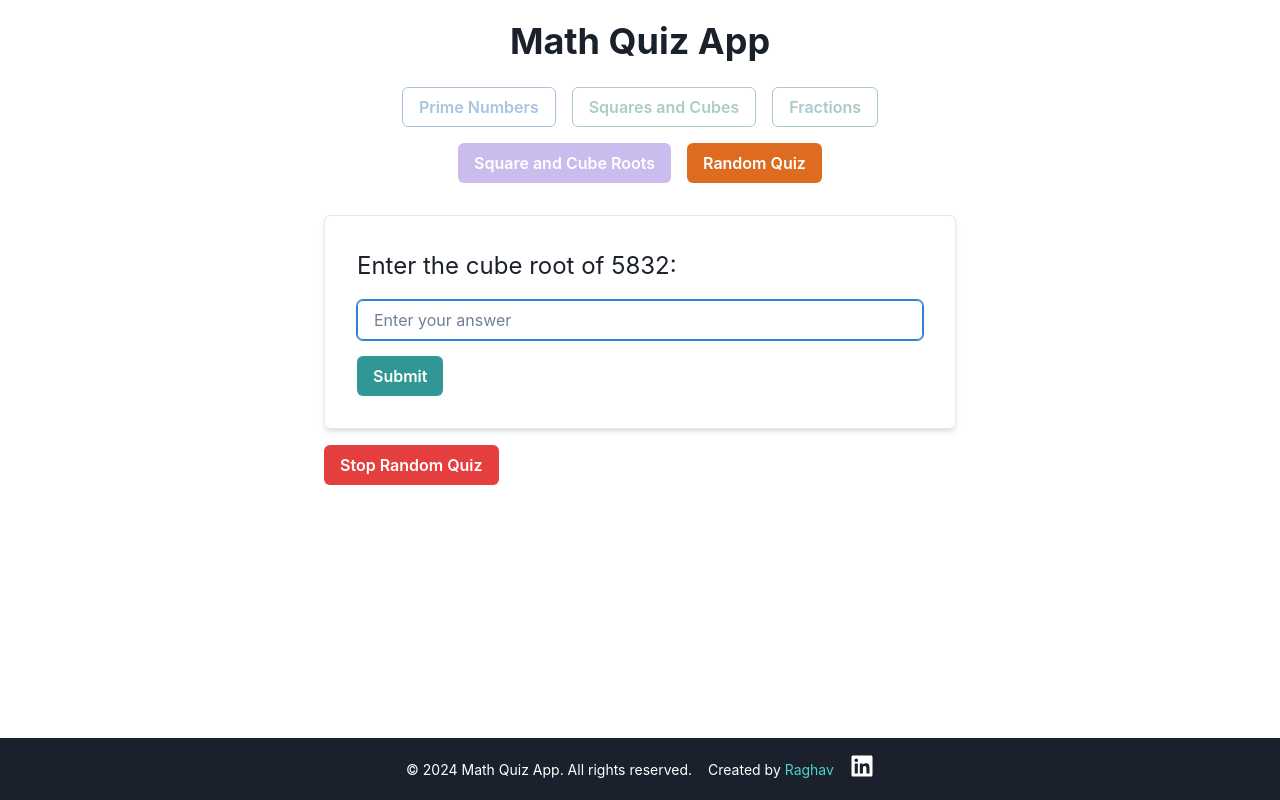
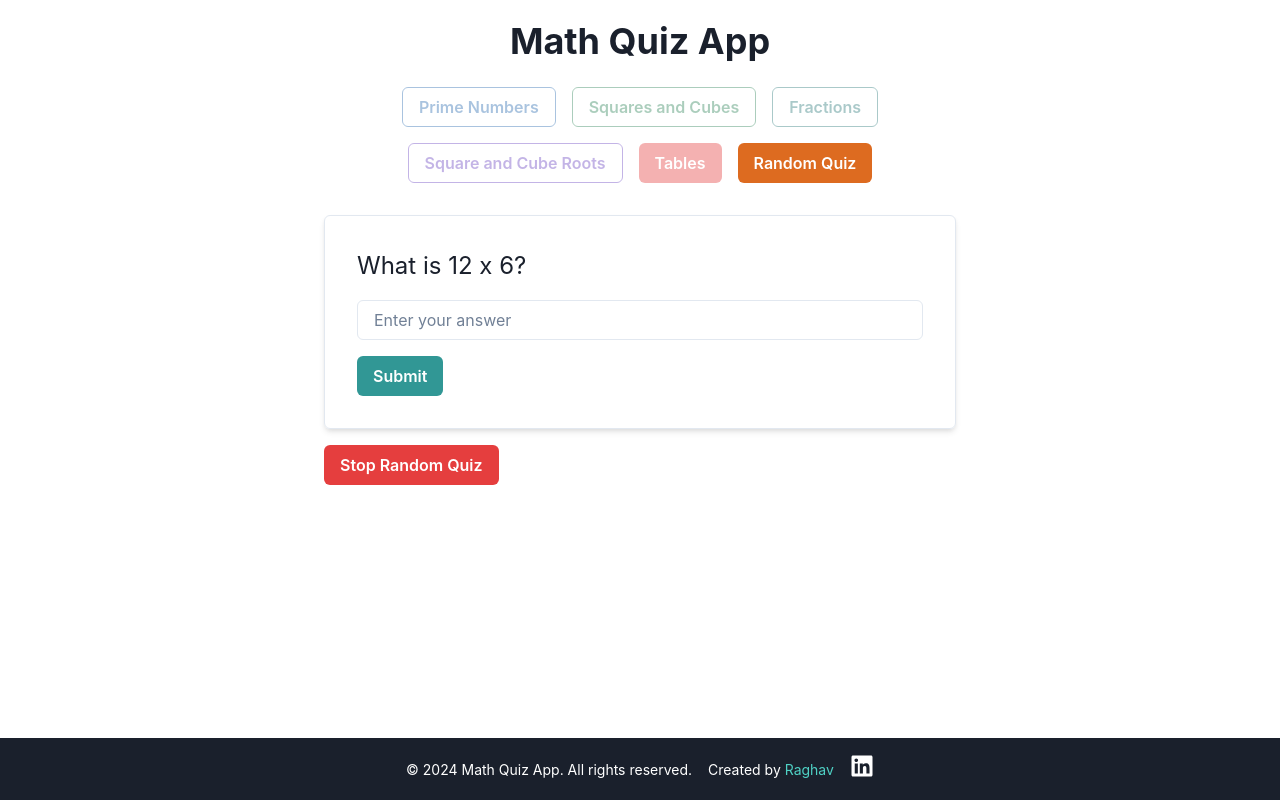
Before and after one commit to raghavm07/MathQuizApp, a React (Vite) app in the folder my-quiz-app/: page / in a window 1280 px wide. Both pictures are taken after a click on the button "Random Quiz". Built offline with nearby package versions, Linux system fonts and the light colour scheme.

Commit message:
Tables also added

```diff
--- a/my-quiz-app/src/App.jsx
+++ b/my-quiz-app/src/App.jsx
@@ -11,11 +11,12 @@ import {
   Stack,
   Icon,
 } from "@chakra-ui/react";
-import { FaGithub, FaLinkedin, FaTwitter } from "react-icons/fa";
+import { FaLinkedin } from "react-icons/fa";
 import PrimeQuiz from "./components/PrimeNumberQuiz";
 import SquareCubeRoot from "./components/SquareCubeRoot";
 import SquaresAndCubes from "./components/SquaresAndCubes";
 import FractionQuiz from "./components/FractionQuiz";
+import TablesQuiz from "./components/TablesQuiz";
 
 const App = () => {
   const [quizType, setQuizType] = useState("");
@@ -26,6 +27,7 @@ const App = () => {
     "squaresAndCubes",
     "fractions",
     "squareAndCubeRoots",
+    "tables",
   ];
 
   const handleQuizSelection = (type) => {
@@ -66,6 +68,10 @@ const App = () => {
       case "squareAndCubeRoots":
         return (
           <SquareCubeRoot onComplete={isRandom ? selectRandomQuiz : () => {}} />
+        );
+      case "tables":
+        return (
+          <TablesQuiz onComplete={isRandom ? selectRandomQuiz : () => {}} />
         );
       default:
         return null;
@@ -116,6 +122,16 @@ const App = () => {
           >
             Square and Cube Roots
           </Button>
+
+          <Button
+            variant={quizType === "tables" ? "solid" : "outline"}
+            colorScheme="red"
+            onClick={() => handleQuizSelection("tables")}
+            isDisabled={isRandom}
+          >
+            Tables
+          </Button>
+
           <Button
             colorScheme="orange"
             variant={isRandom ? "solid" : "outline"} // Change the variant based on isRandom
--- /dev/null
+++ b/my-quiz-app/src/components/TablesQuiz.jsx
@@ -0,0 +1,72 @@
+// src/components/TablesQuiz.js
+
+import { useState, useEffect } from "react";
+import { Box, Button, Text, Input } from "@chakra-ui/react";
+
+const TablesQuiz = ({ onComplete }) => {
+  const [number, setNumber] = useState(0);
+  const [question, setQuestion] = useState("");
+  const [correctAnswer, setCorrectAnswer] = useState("");
+  const [userAnswer, setUserAnswer] = useState("");
+  const [message, setMessage] = useState("");
+
+  useEffect(() => {
+    generateQuestion();
+  }, []);
+
+  const generateQuestion = () => {
+    const num = Math.floor(Math.random() * 20) + 1; // Random number between 1 and 10
+    const multiplier = Math.floor(Math.random() * 10) + 1; // Random multiplier between 1 and 10
+
+    setNumber(num);
+    setQuestion(`What is ${num} x ${multiplier}?`);
+    setCorrectAnswer((num * multiplier).toString());
+  };
+
+  const handleSubmit = (e) => {
+    e.preventDefault();
+
+    if (userAnswer.trim() === "") {
+      setMessage("Please enter your answer!");
+      return; // Exit early if no answer
+    }
+    if (userAnswer === correctAnswer) {
+      setMessage("Correct!");
+    } else {
+      setMessage(`Wrong! The correct answer was: ${correctAnswer}.`);
+    }
+
+    setUserAnswer("");
+    setTimeout(() => {
+      setMessage("");
+      generateQuestion();
+      onComplete(); // Change quiz type after submission
+    }, 2000);
+  };
+
+  return (
+    <Box p={4}>
+      <Text fontSize="2xl" mb={4}>
+        {question}
+      </Text>
+      <form onSubmit={handleSubmit}>
+        <Input
+          value={userAnswer}
+          onChange={(e) => setUserAnswer(e.target.value)}
+          placeholder="Enter your answer"
+          mb={4}
+        />
+        <Button type="submit" colorScheme="teal">
+          Submit
+        </Button>
+      </form>
+      {message && (
+        <Text mt={4} fontSize="xl">
+          {message}
+        </Text>
+      )}
+    </Box>
+  );
+};
+
+export default TablesQuiz;
```
